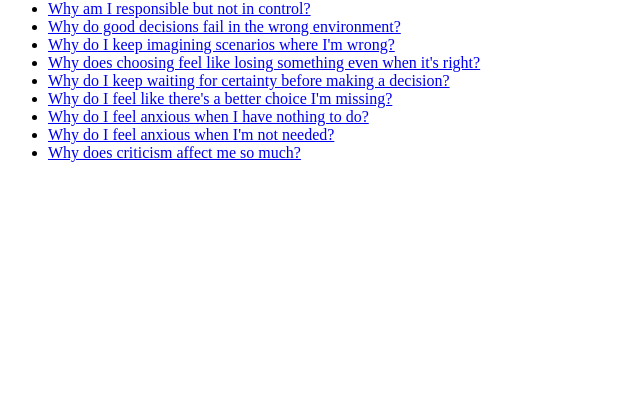
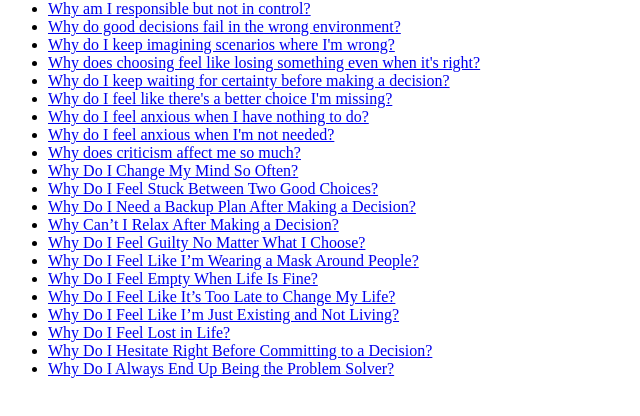
Before and after one commit to mozartltv-creator/mozartltv-creator.github.io, a plain HTML site: page index.html in a window 1280 px wide. Shown: the part 138-554 px from the top of the page, without its empty margins (0-640 px from the left). Drawn offline with Linux system fonts and the light colour scheme.

Commit message:
Update index.html

```diff
--- a/index.html
+++ b/index.html
@@ -27,6 +27,29 @@
   <li><a href="https://mozartltv-creator.github.io/57-Why-Do-I-Feel-Anxious-When-I-m-Not-Needed-/">Why do I feel anxious when I'm not needed?</a></li>
 
   <li><a href="https://mozartltv-creator.github.io/50-Why-Does-Criticism-Affect-Me-So-Much/">Why does criticism affect me so much?</a></li>
+  <li><a href="https://mozartltv-creator.github.io/ms-33-change-my-mind-so-often/">Why Do I Change My Mind So Often?</a></li>
+
+<li><a href="https://mozartltv-creator.github.io/ms-35-stuck-between-two-good-choices/">Why Do I Feel Stuck Between Two Good Choices?</a></li>
+
+<li><a href="https://mozartltv-creator.github.io/ms-29-need-backup-plan-after-making-decision/">Why Do I Need a Backup Plan After Making a Decision?</a></li>
+
+<li><a href="https://mozartltv-creator.github.io/ms-31-cant-relax-after-making-a-decision/">Why Can’t I Relax After Making a Decision?</a></li>
+
+<li><a href="https://mozartltv-creator.github.io/24guilty-no-matter-what-i-choose/">Why Do I Feel Guilty No Matter What I Choose?</a></li>
+
+<li><a href="https://mozartltv-creator.github.io/58-Why-Do-I-Feel-Like-I-m-Wearing-a-Mask-Around-People/">Why Do I Feel Like I’m Wearing a Mask Around People?</a></li>
+
+<li><a href="https://mozartltv-creator.github.io/59-feel-empty-when-life-is-fine/">Why Do I Feel Empty When Life Is Fine?</a></li>
+
+<li><a href="https://mozartltv-creator.github.io/70-too-late-to-change-life/">Why Do I Feel Like It’s Too Late to Change My Life?</a></li>
+
+<li><a href="https://mozartltv-creator.github.io/69-just-existing-not-living/">Why Do I Feel Like I’m Just Existing and Not Living?</a></li>
+
+<li><a href="https://mozartltv-creator.github.io/68-Why-Do-I-Feel-Lost-in-Life/">Why Do I Feel Lost in Life?</a></li>
+
+<li><a href="https://mozartltv-creator.github.io/27-Why-Do-I-Hesitate-Right-Before-Committing-to-a-Decision/">Why Do I Hesitate Right Before Committing to a Decision?</a></li>
+
+<li><a href="https://mozartltv-creator.github.io/40-default-problem-solver-role/">Why Do I Always End Up Being the Problem Solver?</a></li>
 </ul>
 </body>
 </html>
```
